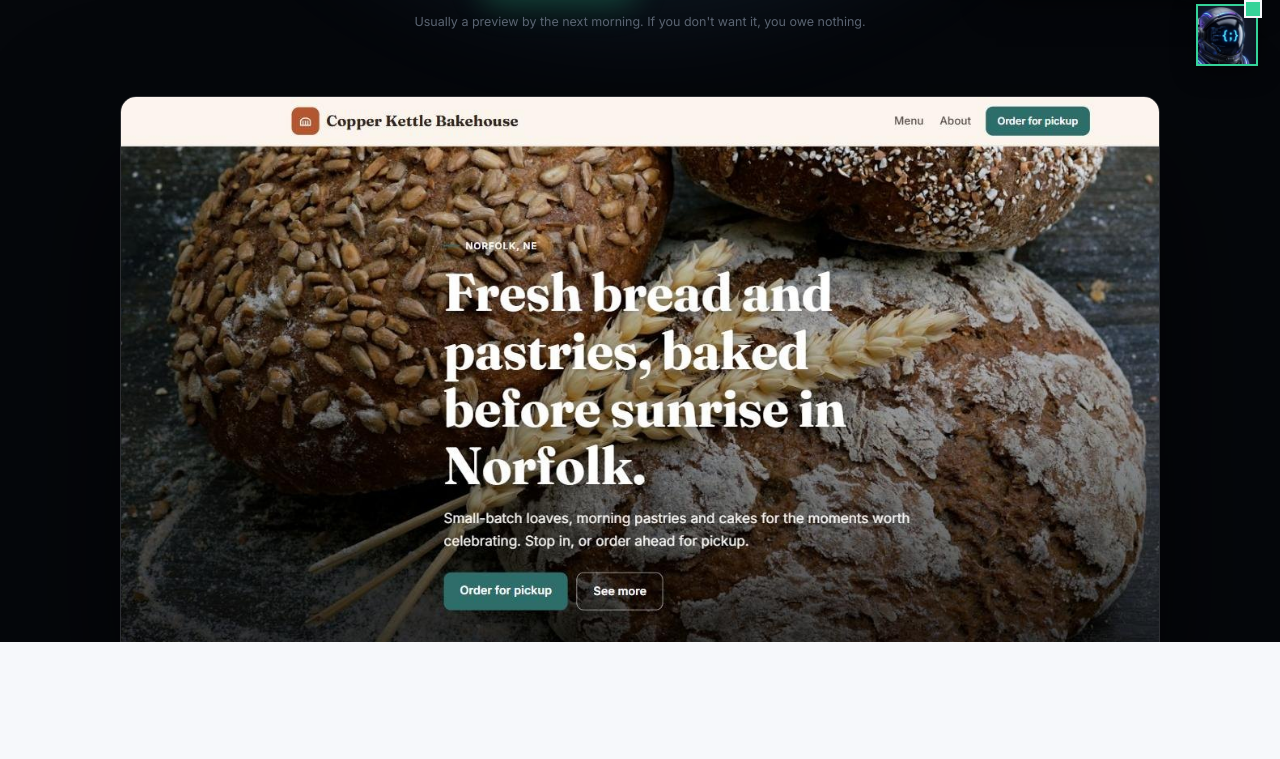
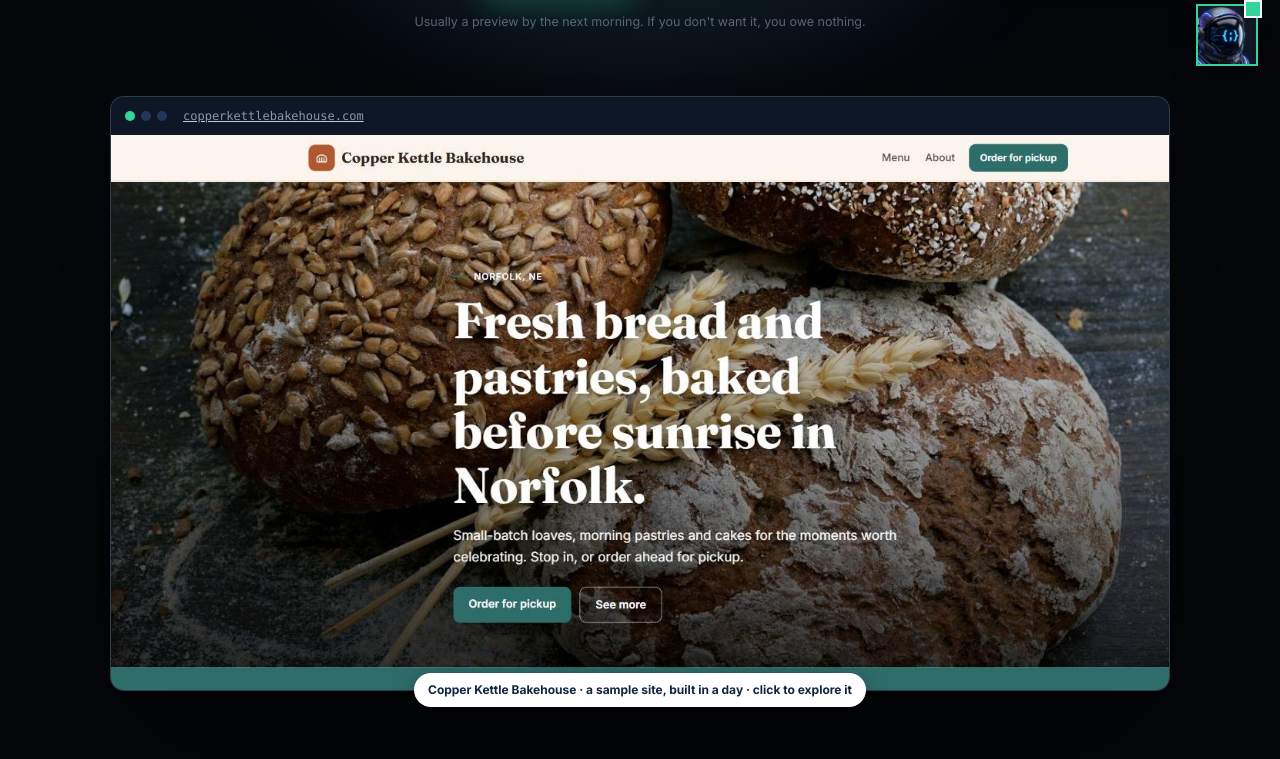
Before and after one commit to mydevkits/mydevkits.github.io, a plain HTML site: page index.html in a window 1280 px wide. Shown: the part 712-1471 px from the top of the page. Drawn offline with Linux system fonts and the light colour scheme.

Commit message:
Site update Mon 09/07/2026 21:53:48.06

```diff
--- a/cinema.css
+++ b/cinema.css
@@ -54,7 +54,7 @@ section{padding:120px 0}
 @media(max-width:700px){section{padding:76px 0}}
 
 /* hero */
-.hero{min-height:100vh;padding:150px 0 0;text-align:center;position:relative;overflow:hidden}
+.hero{min-height:100vh;padding:150px 0 90px;text-align:center;position:relative;overflow:visible}
 .hero .glow{position:absolute;left:50%;top:38%;width:1100px;height:700px;transform:translate(-50%,-50%);pointer-events:none;
   background:radial-gradient(closest-side,rgba(53,211,153,.16),rgba(111,182,255,.08) 55%,transparent 75%);filter:blur(40px)}
 .hero h1{max-width:1100px;margin:18px auto 0}
@@ -62,12 +62,15 @@ section{padding:120px 0}
 .hero .lead{margin:26px auto 0;text-align:center}
 .hero .ctas{display:flex;gap:12px;justify-content:center;margin-top:34px;flex-wrap:wrap}
 .hero .fine{font-size:12.5px;color:var(--dim);margin-top:16px}
-.stage{position:relative;max-width:1080px;margin:64px auto -40px;padding:0 20px;z-index:2}
-.stage .shot{border-radius:16px;overflow:hidden;border:1px solid var(--line2);box-shadow:0 60px 140px rgba(0,0,0,.65),0 0 0 1px rgba(255,255,255,.03) inset;
-  transform:perspective(1400px) rotateX(10deg) scale(.94);transform-origin:top center;transition:transform 1s cubic-bezier(.22,.61,.36,1)}
-.stage.in .shot{transform:perspective(1400px) rotateX(0) scale(1)}
-.stage .shot img{width:100%;aspect-ratio:16/9;object-fit:cover;object-position:top}
-.stage .tag{position:absolute;left:50%;bottom:-18px;z-index:3;transform:translateX(-50%);background:#fff;color:var(--light-ink);font-size:12px;font-weight:700;padding:8px 14px;border-radius:999px;box-shadow:0 10px 30px rgba(0,0,0,.4);white-space:nowrap}
+.stage{position:relative;max-width:1100px;margin:64px auto 0;padding:0 20px;z-index:2}
+.stage .shot{border-radius:14px;overflow:hidden;border:1px solid var(--line2);background:#0d1726;box-shadow:0 60px 140px rgba(0,0,0,.65);
+  transform:translateY(30px) scale(.97);opacity:0;transition:transform 1s cubic-bezier(.22,.61,.36,1),opacity 1s}
+.stage.in .shot{transform:none;opacity:1}
+.stage .shot .bar{display:flex;gap:6px;align-items:center;padding:10px 14px;background:#0d1726}
+.stage .shot .bar i{width:10px;height:10px;border-radius:50%;background:#22355a;display:block}.stage .shot .bar i:first-child{background:var(--green)}
+.stage .shot .bar span{margin-left:10px;font-size:12px;color:#8a97a6;font-family:ui-monospace,Consolas,monospace}
+.stage .shot img{width:100%;aspect-ratio:1512/793;object-fit:cover;object-position:top;display:block}
+.stage .tag{position:absolute;left:50%;bottom:-16px;z-index:3;transform:translateX(-50%);background:#fff;color:var(--light-ink);font-size:12px;font-weight:700;padding:8px 14px;border-radius:999px;box-shadow:0 10px 30px rgba(0,0,0,.4);white-space:nowrap}
 
 /* marquee of sites */
 .reel{padding:120px 0 90px;overflow:hidden}
@@ -180,7 +183,8 @@ footer .fine a{color:var(--dim)}
 .rv{opacity:0;transform:translateY(28px);transition:opacity .8s cubic-bezier(.22,.61,.36,1),transform .8s cubic-bezier(.22,.61,.36,1)}
 .rv.in{opacity:1;transform:none}
 @media(prefers-reduced-motion:reduce){.rv{opacity:1;transform:none;transition:none}.stage .shot{transform:none}}
-@media(max-width:700px){.cnav nav a:not(.cta){display:none}.cnav{padding:0 18px}}
+@media(max-width:1100px){.cnav nav{gap:14px}.cnav nav a{font-size:13px}}
+@media(max-width:900px){.cnav nav a:not(.cta){display:none}.cnav{padding:0 18px}}
 
 /* landing hero: pitch + form */
 .hero.split2{text-align:left;padding:120px 0 80px;min-height:0}
--- a/index.html
+++ b/index.html
@@ -40,7 +40,7 @@
  <div class="fine rv">Usually a preview by the next morning. If you don't want it, you owe nothing.</div>
  </div>
  <div class="stage" id="stage">
- <a class="shot" href="https://demos.mydevkits.com/sample-bakery/?demo=1"><img src="img/shot_bakery.jpg" alt="A sample site: Copper Kettle Bakehouse" fetchpriority="high"><span class="open">Open the site &rarr;</span></a>
+ <a class="shot" href="https://demos.mydevkits.com/sample-bakery/?demo=1"><div class="bar"><i></i><i></i><i></i><span>copperkettlebakehouse.com</span></div><img src="img/shot_bakery.jpg" alt="A sample site: Copper Kettle Bakehouse" fetchpriority="high"><span class="open">Open the site &rarr;</span></a>
  <div class="tag">Copper Kettle Bakehouse &middot; a sample site, built in a day &middot; click to explore it</div>
  </div>
 </header>
```
